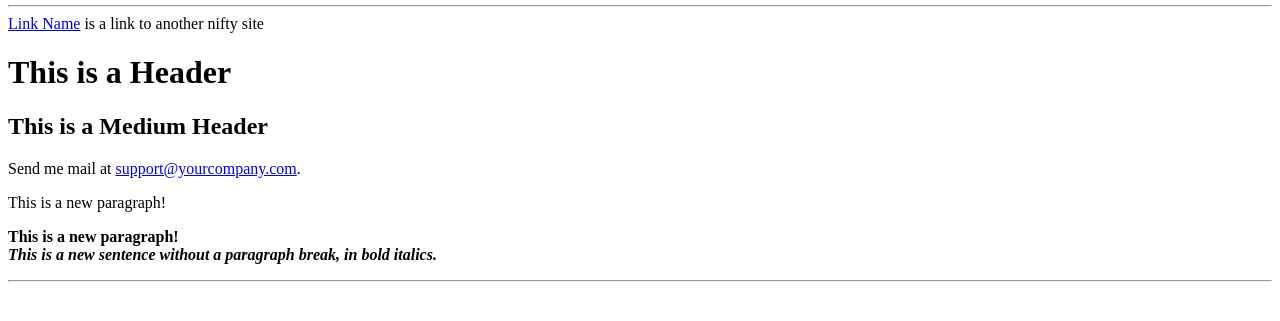
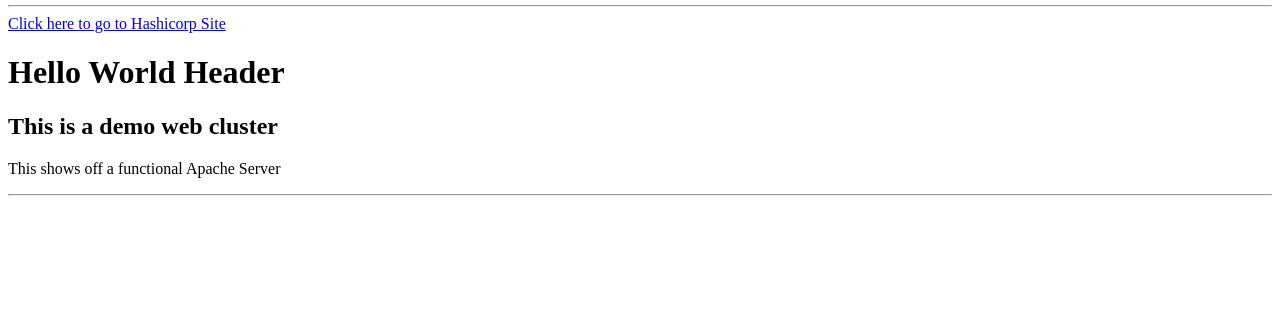
Before and after one commit to FraserPol/hashi-tech-excersise, a plain HTML site: page terraform/vault_token_generator_for_aws/app/website/index.html in a window 1280 px wide. Shown: the part 27-348 px from the top of the page. Drawn offline with Linux system fonts and the light colour scheme.

Commit message:
Minor push

```diff
--- a/terraform/vault_token_generator_for_aws/app/website/index.html
+++ b/terraform/vault_token_generator_for_aws/app/website/index.html
@@ -5,15 +5,11 @@
 <BODY BGCOLOR="FFFFFF">
 <CENTER><IMG SRC="clouds.jpg" ALIGN="BOTTOM"> </CENTER>
 <HR>
-<a href="http://somegreatsite.com">Link Name</a>
-is a link to another nifty site
-<H1>This is a Header</H1>
-<H2>This is a Medium Header</H2>
-Send me mail at <a href="mailto:support@yourcompany.com">
-support@yourcompany.com</a>.
-<P> This is a new paragraph!
-<P> <B>This is a new paragraph!</B>
-<BR> <B><I>This is a new sentence without a paragraph break, in bold italics.</I></B>
+<a href="https://www.hashicorp.com/">Click here to go to Hashicorp Site</a>
+<H1>Hello World Header</H1>
+<H2>This is a demo web cluster</H2>
+
+<P> This shows off a functional Apache Server
 <HR>
 </BODY>
 </HTML>
```
Also changed, not shown: commands.txt, 13 other files.
